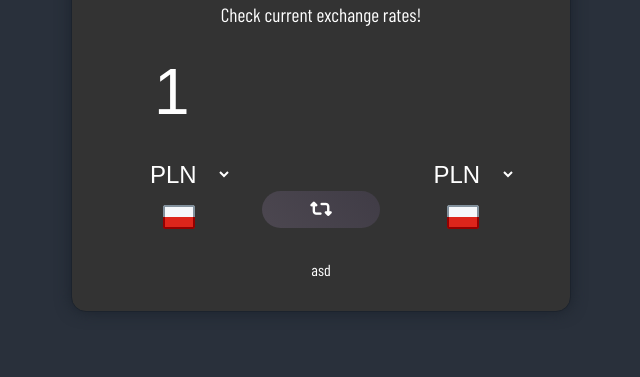
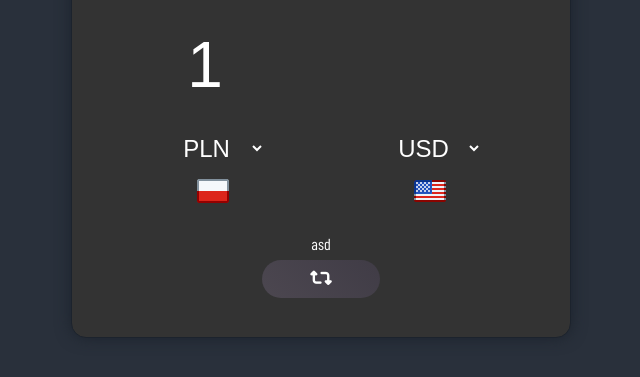
Before and after one commit to czesuaww/ExchangeRate-App, a plain HTML site: page index.html in a window 1280 px wide. Shown: the part 303-680 px from the top of the page, without its empty margins (319-959 px from the left). Drawn offline with nearby package versions, Linux system fonts and the light colour scheme; a web font is replaced by a local one.

Commit message:
adden button right befor end of appBody

```diff
--- a/index.html
+++ b/index.html
@@ -41,9 +41,6 @@
             <img src="/img/plFlag.png" alt="plFlag" />
           </div>
         </div>
-        <button class="appBody__swap">
-          <i class="fas fa-retweet"></i>
-        </button>
 
         <div class="appBody__sectionRight">
           <input
@@ -51,21 +48,25 @@
             class="appBody__sectionRight-amountTwo"
             disabled
           />
-          <select id="currency-one">
-            <option value="PLN" selected>PLN</option>
-            <option value="USD">USD</option>
+          <select id="currency-two">
+            <option value="USD" selected>USD</option>
+            <option value="PLN">PLN</option>
             <option value="GBP">GBP</option>
             <option value="EUR">EUR</option>
             <option value="CHF">CHN</option>
             <option value="CHN">RUS</option>
           </select>
           <div class="appBody__sectionRight-flags">
-            <img src="/img/plFlag.png" alt="plFlag" />
+            <img src="/img/usdFlag.png" alt="plFlag" />
           </div>
         </div>
       </div>
       <p class="rateInfo">asd</p>
+      <button class="appBody__swap">
+        <i class="fas fa-retweet"></i>
+      </button>
     </div>
+
     <script src="js/script.js"></script>
   </body>
 </html>
```
